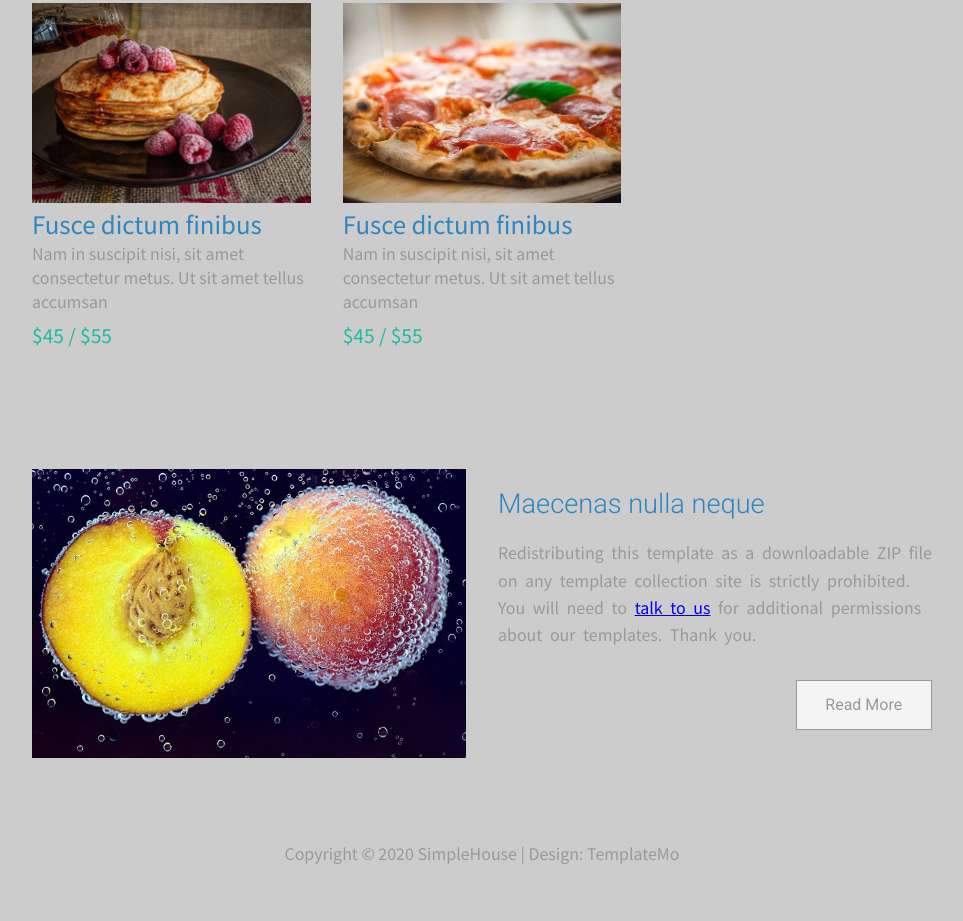
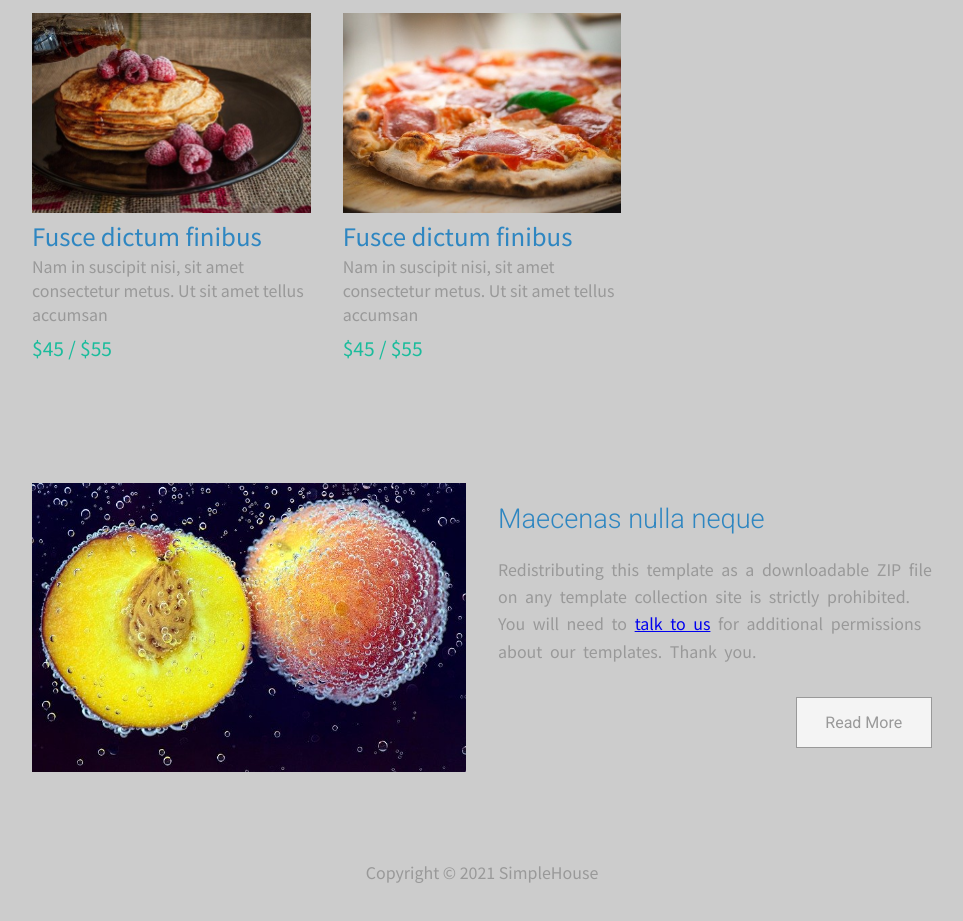
Before and after one commit to mohamed-H99/ip-task, a plain HTML site: page index.html in a window 1280 px wide. Shown: the part 1841-2762 px from the top of the page, without its empty margins (158-1121 px from the left). Drawn offline with Linux system fonts and the light colour scheme.

Commit message:
update ui

```diff
--- a/css/main.css
+++ b/css/main.css
@@ -6,6 +6,15 @@
   margin: 0 auto;
   padding: 0;
 }
+/* .container {
+  margin-right: auto;
+  margin-left:  auto;
+
+  max-width: 960px;
+
+  padding-right: 16px;
+  padding-left:  16px;
+} */
 .text-center {
   text-align: center;
 }
@@ -118,8 +127,8 @@ h6 {
 }
 body {
   background-color: #ccc;
-  font-family: 'Noto Sans JP', sans-serif;
-  line-height: 1.4;
+  font-family: 'Noto Sans JP', 'Roboto', sans-serif;
+  line-height: 1.5;
   color: #111;
 }
 #main-header {
--- a/index.html
+++ b/index.html
@@ -117,7 +117,7 @@
           </div>
 
           <footer>
-            <p>Copyright &copy; 2020 SimpleHouse | Design: <a href="#">TemplateMo</a></p>
+            <p>Copyright &copy; 2021 SimpleHouse</p>
           </footer>
         </div>
       </section>
```
Also changed, not shown: about.html (+1 -1 lines), contact.html (+1 -1 lines).
